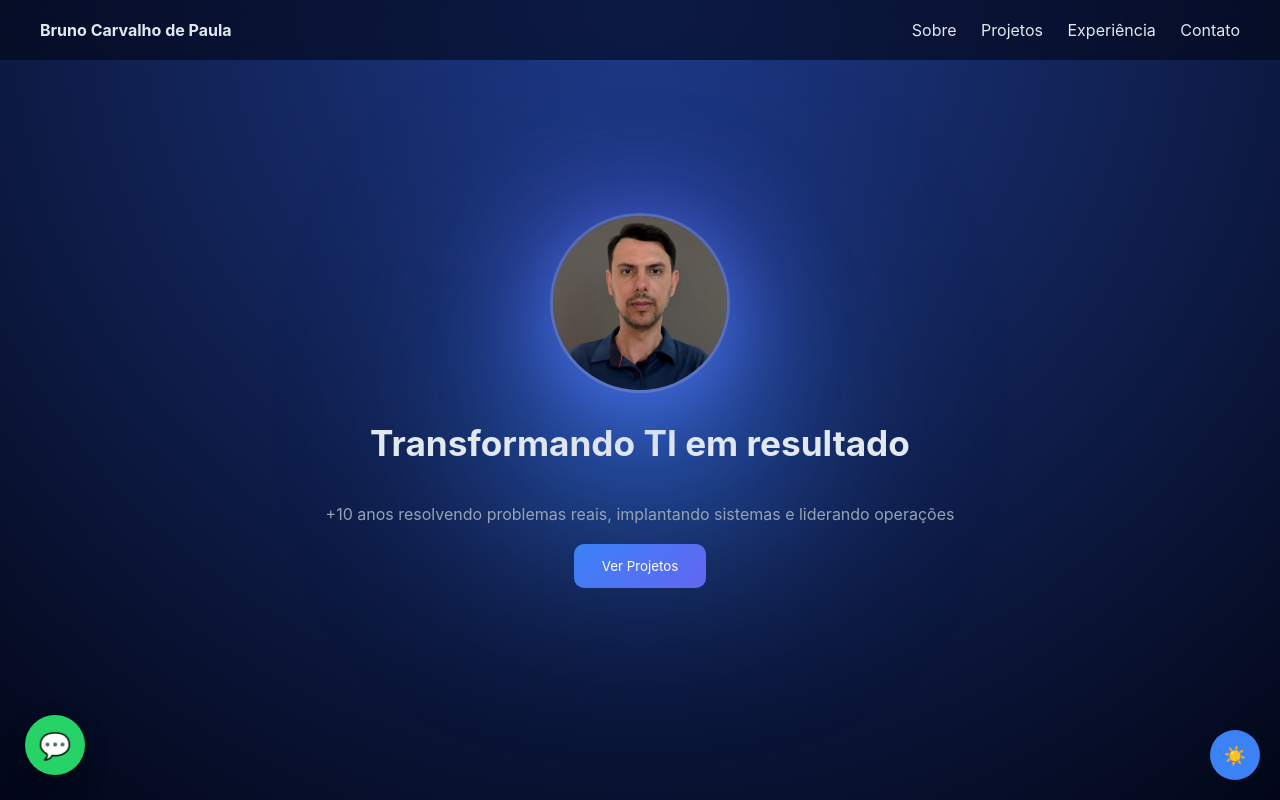
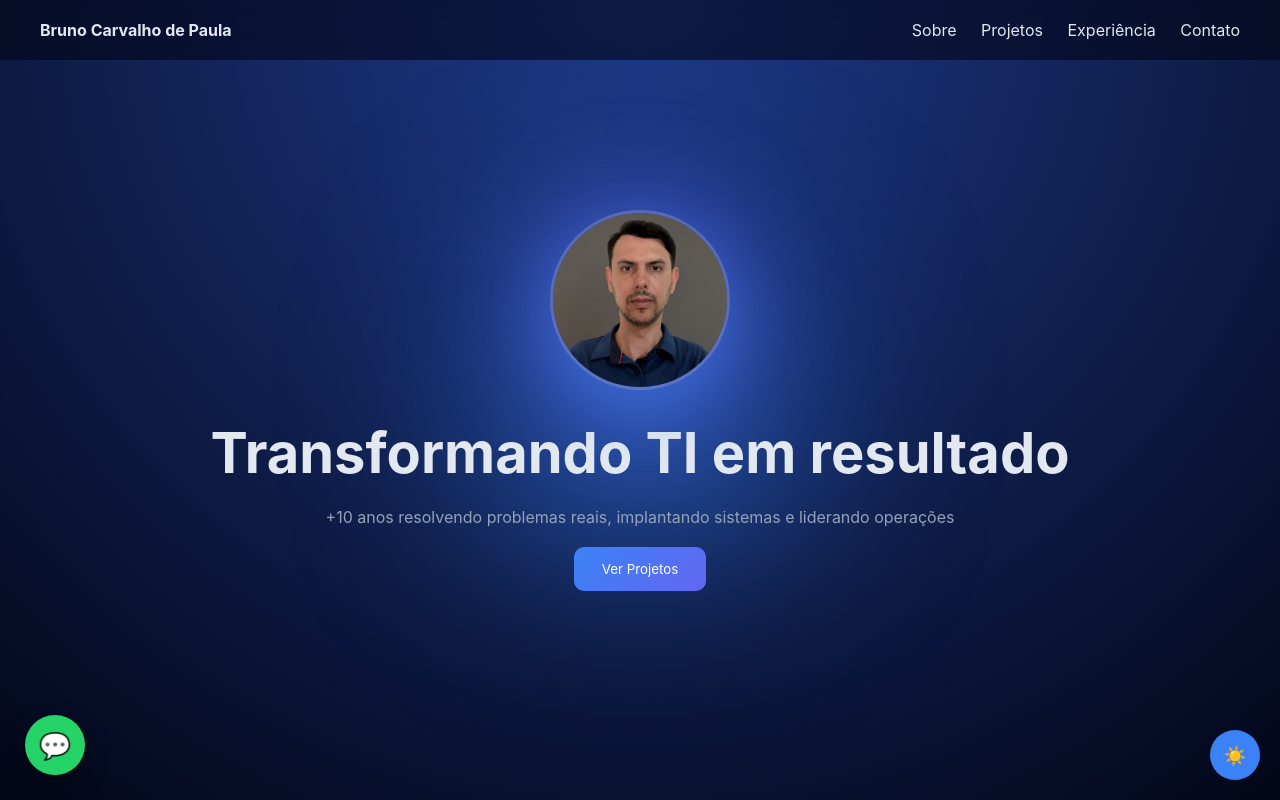
Before and after one commit to bcpbruno/portfolio, a plain HTML site: page index.html in a window 1280 px wide. Shown: the top 800 px of the page. Drawn offline with Linux system fonts and the light colour scheme.

Commit message:
Update index.html

```diff
--- a/index.html
+++ b/index.html
@@ -31,7 +31,7 @@
       <img src="foto.jpeg" alt="Bruno" class="profile-img">
     </div>
 
-    <h2>Transformando TI em resultado</h2>
+    <h1>Transformando TI em resultado</h1>
     <p>+10 anos resolvendo problemas reais, implantando sistemas e liderando operações</p>
 
     <button class="btn" onclick="goTo('projetos')">Ver Projetos</button>
```
